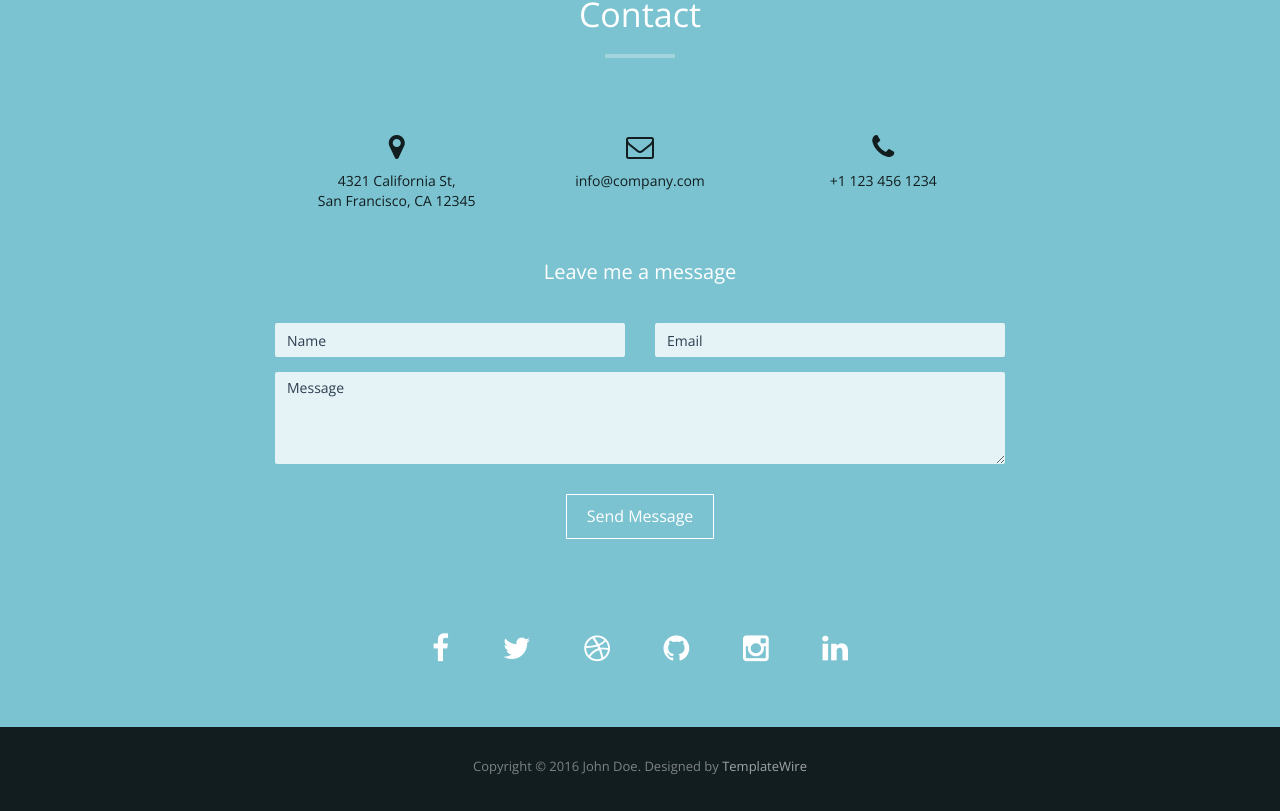
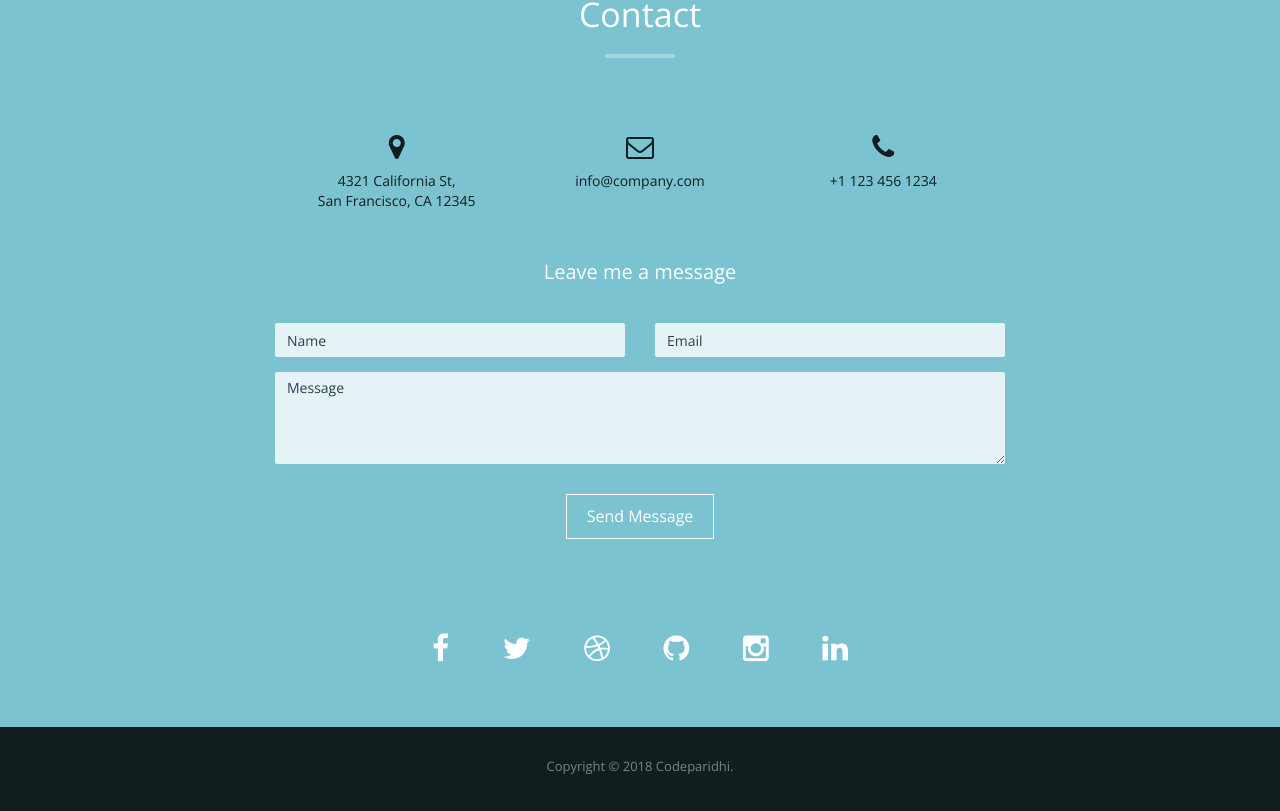
Before and after one commit to phpfriend/codeparidhi, a plain HTML site: page index.html in a window 1280 px wide. Shown: the part 6003-6814 px from the top of the page. Drawn offline with nearby package versions, Linux system fonts and the light colour scheme.

Commit message:
updated index

```diff
--- a/index.html
+++ b/index.html
@@ -434,7 +434,7 @@
 <div id="footer">
   <div class="container text-center">
     <div class="fnav">
-      <p>Copyright &copy; 2016 John Doe. Designed by <a href="http://www.templatewire.com" rel="nofollow">TemplateWire</a></p>
+      <p>Copyright &copy; 2018 Codeparidhi.</p>
     </div>
   </div>
 </div>
```
